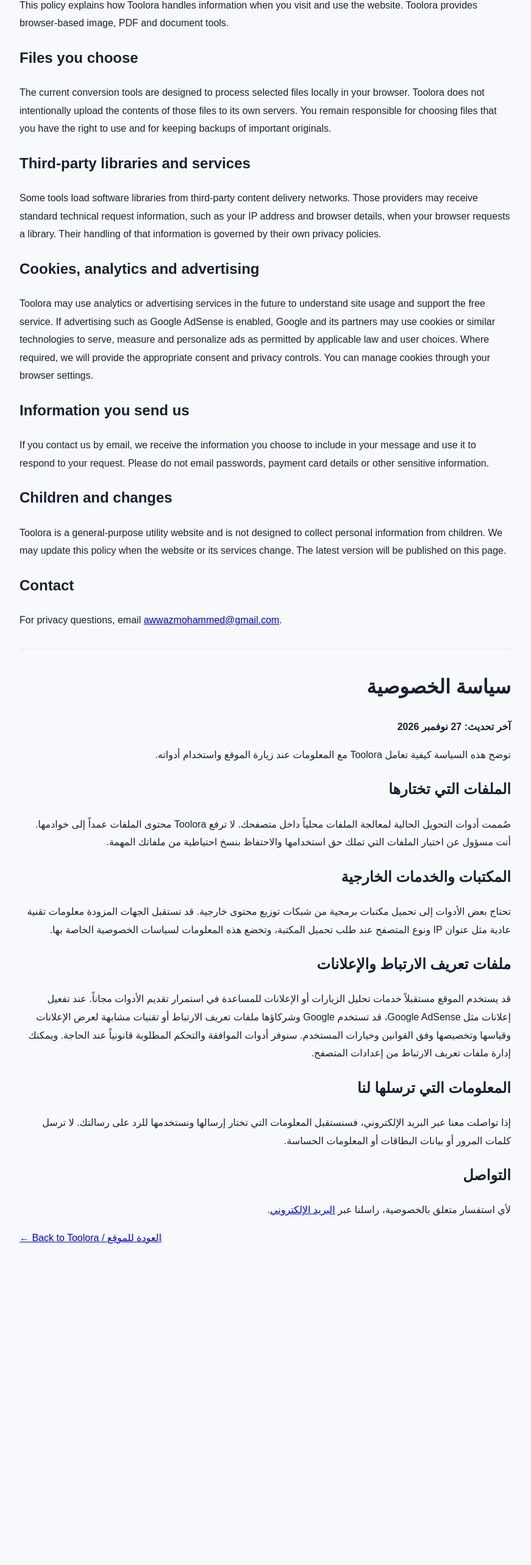
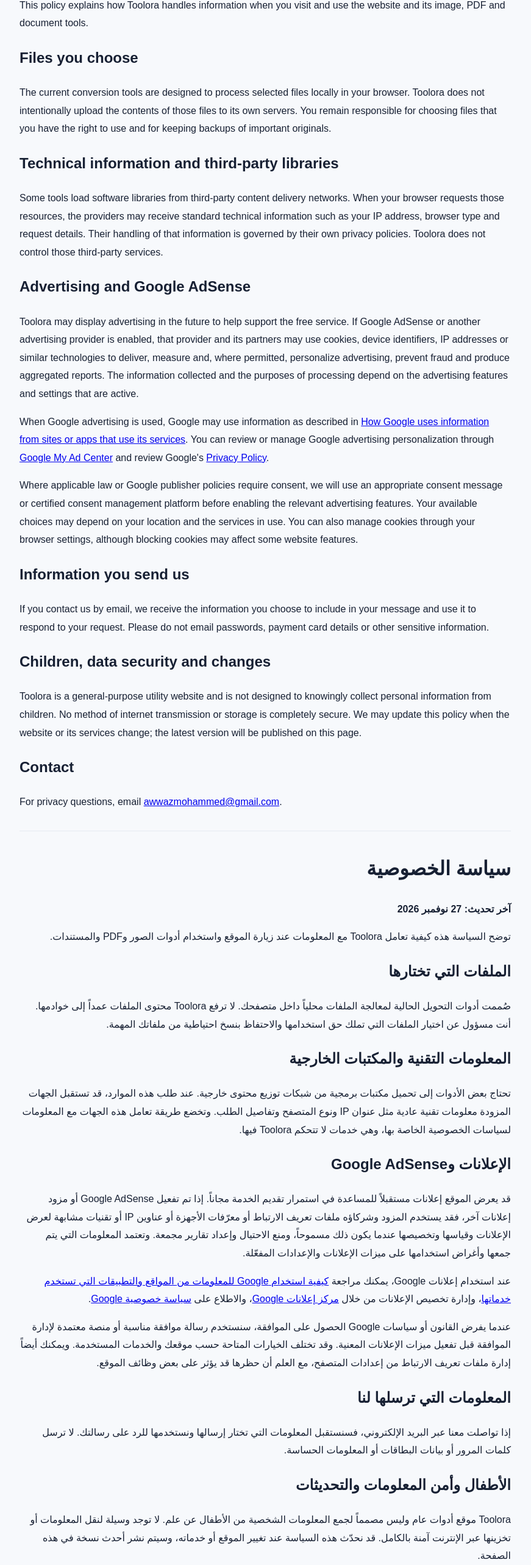
Before and after one commit to m5716386/toolora, a Next.js app: page /privacy in a window 1280 px wide. Shown: the part 226-2792 px from the top of the page at 61% size, without its empty margins (205-1076 px from the left). Before the commit the page ends 2359 px from the top, so only its background shows below. Built offline with nearby package versions, Linux system fonts and the light colour scheme.

Commit message:
content: clarify advertising and privacy disclosures for AdSense readiness

```diff
--- a/app/privacy/page.tsx
+++ b/app/privacy/page.tsx
@@ -1,37 +1,56 @@
 export const metadata = {
   title: "Privacy Policy",
-  description: "Read how Toolora handles files, technical information, cookies and third-party services."
+  description: "Read how Toolora handles files, technical information, cookies, advertising and third-party services."
 };
 
 export default function Privacy() {
   return <main style={{maxWidth:850,margin:"48px auto",padding:"24px 22px",fontFamily:"Arial,sans-serif",lineHeight:1.85,color:"#172033"}}>
     <h1>Privacy Policy</h1>
     <p><strong>Last updated: November 27, 2026</strong></p>
-    <p>This policy explains how Toolora handles information when you visit and use the website. Toolora provides browser-based image, PDF and document tools.</p>
+    <p>This policy explains how Toolora handles information when you visit and use the website and its image, PDF and document tools.</p>
+
     <h2>Files you choose</h2>
     <p>The current conversion tools are designed to process selected files locally in your browser. Toolora does not intentionally upload the contents of those files to its own servers. You remain responsible for choosing files that you have the right to use and for keeping backups of important originals.</p>
-    <h2>Third-party libraries and services</h2>
-    <p>Some tools load software libraries from third-party content delivery networks. Those providers may receive standard technical request information, such as your IP address and browser details, when your browser requests a library. Their handling of that information is governed by their own privacy policies.</p>
-    <h2>Cookies, analytics and advertising</h2>
-    <p>Toolora may use analytics or advertising services in the future to understand site usage and support the free service. If advertising such as Google AdSense is enabled, Google and its partners may use cookies or similar technologies to serve, measure and personalize ads as permitted by applicable law and user choices. Where required, we will provide the appropriate consent and privacy controls. You can manage cookies through your browser settings.</p>
+
+    <h2>Technical information and third-party libraries</h2>
+    <p>Some tools load software libraries from third-party content delivery networks. When your browser requests those resources, the providers may receive standard technical information such as your IP address, browser type and request details. Their handling of that information is governed by their own privacy policies. Toolora does not control those third-party services.</p>
+
+    <h2>Advertising and Google AdSense</h2>
+    <p>Toolora may display advertising in the future to help support the free service. If Google AdSense or another advertising provider is enabled, that provider and its partners may use cookies, device identifiers, IP addresses or similar technologies to deliver, measure and, where permitted, personalize advertising, prevent fraud and produce aggregated reports. The information collected and the purposes of processing depend on the advertising features and settings that are active.</p>
+    <p>When Google advertising is used, Google may use information as described in <a href="https://policies.google.com/technologies/partner-sites" target="_blank" rel="noopener noreferrer">How Google uses information from sites or apps that use its services</a>. You can review or manage Google advertising personalization through <a href="https://myadcenter.google.com/" target="_blank" rel="noopener noreferrer">Google My Ad Center</a> and review Google's <a href="https://policies.google.com/privacy" target="_blank" rel="noopener noreferrer">Privacy Policy</a>.</p>
+    <p>Where applicable law or Google publisher policies require consent, we will use an appropriate consent message or certified consent management platform before enabling the relevant advertising features. Your available choices may depend on your location and the services in use. You can also manage cookies through your browser settings, although blocking cookies may affect some website features.</p>
+
     <h2>Information you send us</h2>
     <p>If you contact us by email, we receive the information you choose to include in your message and use it to respond to your request. Please do not email passwords, payment card details or other sensitive information.</p>
-    <h2>Children and changes</h2>
-    <p>Toolora is a general-purpose utility website and is not designed to collect personal information from children. We may update this policy when the website or its services change. The latest version will be published on this page.</p>
+
+    <h2>Children, data security and changes</h2>
+    <p>Toolora is a general-purpose utility website and is not designed to knowingly collect personal information from children. No method of internet transmission or storage is completely secure. We may update this policy when the website or its services change; the latest version will be published on this page.</p>
+
     <h2>Contact</h2>
     <p>For privacy questions, email <a href="mailto:awwazmohammed@gmail.com">awwazmohammed@gmail.com</a>.</p>
+
     <hr style={{margin:"32px 0",border:0,borderTop:"1px solid #e5eaf1"}} />
     <h1 dir="rtl">سياسة الخصوصية</h1>
     <p dir="rtl"><strong>آخر تحديث: 27 نوفمبر 2026</strong></p>
-    <p dir="rtl">توضح هذه السياسة كيفية تعامل Toolora مع المعلومات عند زيارة الموقع واستخدام أدواته.</p>
+    <p dir="rtl">توضح السياسة هذه كيفية تعامل Toolora مع المعلومات عند زيارة الموقع واستخدام أدوات الصور وPDF والمستندات.</p>
+
     <h2 dir="rtl">الملفات التي تختارها</h2>
     <p dir="rtl">صُممت أدوات التحويل الحالية لمعالجة الملفات محلياً داخل متصفحك. لا ترفع Toolora محتوى الملفات عمداً إلى خوادمها. أنت مسؤول عن اختيار الملفات التي تملك حق استخدامها والاحتفاظ بنسخ احتياطية من ملفاتك المهمة.</p>
-    <h2 dir="rtl">المكتبات والخدمات الخارجية</h2>
-    <p dir="rtl">تحتاج بعض الأدوات إلى تحميل مكتبات برمجية من شبكات توزيع محتوى خارجية. قد تستقبل الجهات المزودة معلومات تقنية عادية مثل عنوان IP ونوع المتصفح عند طلب تحميل المكتبة، وتخضع هذه المعلومات لسياسات الخصوصية الخاصة بها.</p>
-    <h2 dir="rtl">ملفات تعريف الارتباط والإعلانات</h2>
-    <p dir="rtl">قد يستخدم الموقع مستقبلاً خدمات تحليل الزيارات أو الإعلانات للمساعدة في استمرار تقديم الأدوات مجاناً. عند تفعيل إعلانات مثل Google AdSense، قد تستخدم Google وشركاؤها ملفات تعريف الارتباط أو تقنيات مشابهة لعرض الإعلانات وقياسها وتخصيصها وفق القوانين وخيارات المستخدم. سنوفر أدوات الموافقة والتحكم المطلوبة قانونياً عند الحاجة. ويمكنك إدارة ملفات تعريف الارتباط من إعدادات المتصفح.</p>
+
+    <h2 dir="rtl">المعلومات التقنية والمكتبات الخارجية</h2>
+    <p dir="rtl">تحتاج بعض الأدوات إلى تحميل مكتبات برمجية من شبكات توزيع محتوى خارجية. عند طلب هذه الموارد، قد تستقبل الجهات المزودة معلومات تقنية عادية مثل عنوان IP ونوع المتصفح وتفاصيل الطلب. وتخضع طريقة تعامل هذه الجهات مع المعلومات لسياسات الخصوصية الخاصة بها، وهي خدمات لا تتحكم Toolora فيها.</p>
+
+    <h2 dir="rtl">الإعلانات وGoogle AdSense</h2>
+    <p dir="rtl">قد يعرض الموقع إعلانات مستقبلاً للمساعدة في استمرار تقديم الخدمة مجاناً. إذا تم تفعيل Google AdSense أو مزود إعلانات آخر، فقد يستخدم المزود وشركاؤه ملفات تعريف الارتباط أو معرّفات الأجهزة أو عناوين IP أو تقنيات مشابهة لعرض الإعلانات وقياسها وتخصيصها عندما يكون ذلك مسموحاً، ومنع الاحتيال وإعداد تقارير مجمعة. وتعتمد المعلومات التي يتم جمعها وأغراض استخدامها على ميزات الإعلانات والإعدادات المفعّلة.</p>
+    <p dir="rtl">عند استخدام إعلانات Google، يمكنك مراجعة <a href="https://policies.google.com/technologies/partner-sites" target="_blank" rel="noopener noreferrer">كيفية استخدام Google للمعلومات من المواقع والتطبيقات التي تستخدم خدماتها</a>، وإدارة تخصيص الإعلانات من خلال <a href="https://myadcenter.google.com/" target="_blank" rel="noopener noreferrer">مركز إعلانات Google</a>، والاطلاع على <a href="https://policies.google.com/privacy" target="_blank" rel="noopener noreferrer">سياسة خصوصية Google</a>.</p>
+    <p dir="rtl">عندما يفرض القانون أو سياسات Google الحصول على الموافقة، سنستخدم رسالة موافقة مناسبة أو منصة معتمدة لإدارة الموافقة قبل تفعيل ميزات الإعلانات المعنية. وقد تختلف الخيارات المتاحة حسب موقعك والخدمات المستخدمة. ويمكنك أيضاً إدارة ملفات تعريف الارتباط من إعدادات المتصفح، مع العلم أن حظرها قد يؤثر على بعض وظائف الموقع.</p>
+
     <h2 dir="rtl">المعلومات التي ترسلها لنا</h2>
     <p dir="rtl">إذا تواصلت معنا عبر البريد الإلكتروني، فسنستقبل المعلومات التي تختار إرسالها ونستخدمها للرد على رسالتك. لا ترسل كلمات المرور أو بيانات البطاقات أو المعلومات الحساسة.</p>
+
+    <h2 dir="rtl">الأطفال وأمن المعلومات والتحديثات</h2>
+    <p dir="rtl">Toolora موقع أدوات عام وليس مصمماً لجمع المعلومات الشخصية من الأطفال عن علم. لا توجد وسيلة لنقل المعلومات أو تخزينها عبر الإنترنت آمنة بالكامل. قد نحدّث هذه السياسة عند تغيير الموقع أو خدماته، وسيتم نشر أحدث نسخة في هذه الصفحة.</p>
+
     <h2 dir="rtl">التواصل</h2>
     <p dir="rtl">لأي استفسار متعلق بالخصوصية، راسلنا عبر <a href="mailto:awwazmohammed@gmail.com">البريد الإلكتروني</a>.</p>
     <p><a href="/">← Back to Toolora / العودة للموقع</a></p>
```
